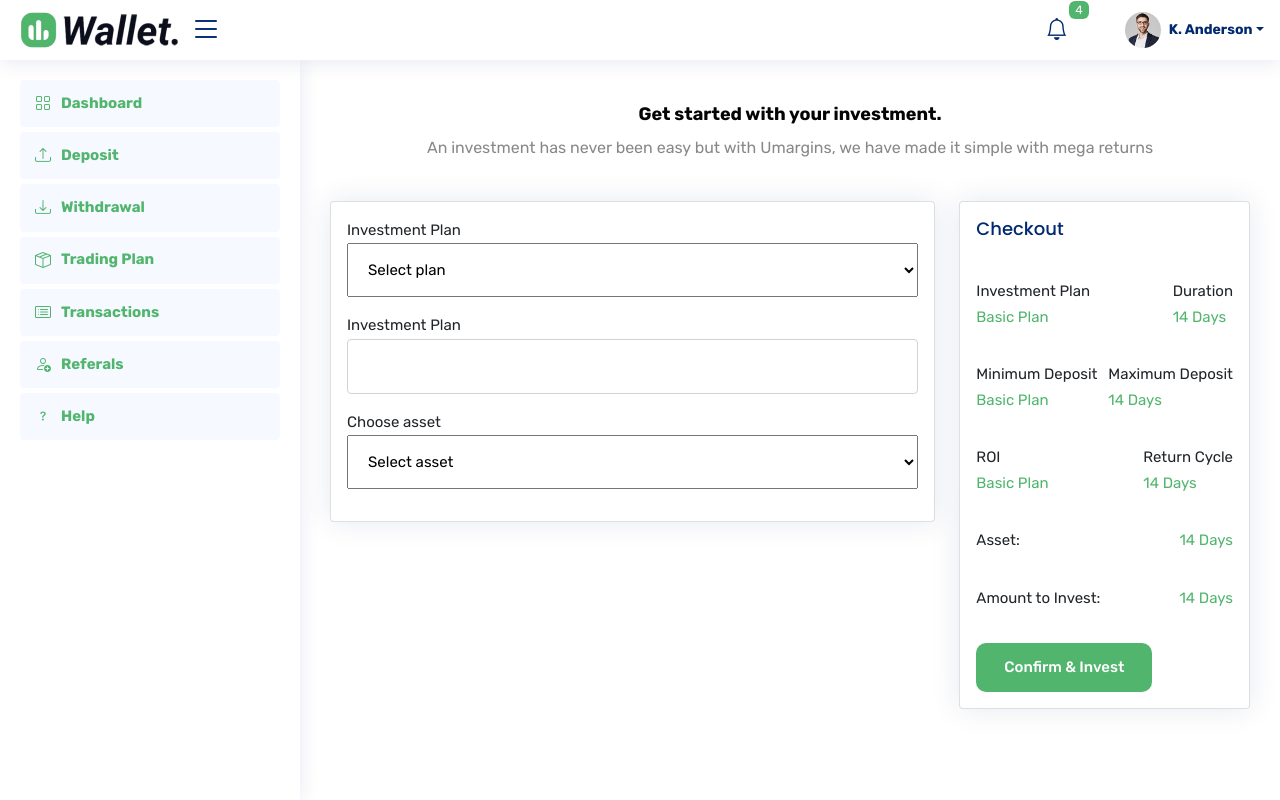
After one commit to razdacoder/dreinvest, a Django app: page /dashboard/investment-plan/ in a window 1280 px wide. The commit adds this page. Run offline with Django 5.2, Linux system fonts and the light colour scheme; some libraries are stand-ins or nearby versions.

Commit message:
New Changes

```diff
--- a/dashboard/urls.py
+++ b/dashboard/urls.py
@@ -11,4 +11,8 @@ urlpatterns = [
         name="reset_password_confirm",
     ),
     path("", views.home, name="dashboard_home"),
+    path("deposit/", views.deposit, name="deposit"),
+    path("withdraw/", views.withdraw, name="withdraw"),
+    path("investment/", views.investment, name="investment"),
+    path("investment-plan/", views.investment_plan, name="investment_plan"),
 ]
--- a/dashboard/views.py
+++ b/dashboard/views.py
@@ -21,3 +21,19 @@ def reset_password_confirm(request, uid, token):
 
 def home(request):
     return render(request, template_name="dashboard/core/home.html")
+
+
+def deposit(request):
+    return render(request, template_name="dashboard/core/deposit.html")
+
+
+def withdraw(request):
+    return render(request, template_name="dashboard/core/withdraw.html")
+
+
+def investment(request):
+    return render(request, template_name="dashboard/core/investment.html")
+
+
+def investment_plan(request):
+    return render(request, template_name="dashboard/core/investment-plan.html")
--- /dev/null
+++ b/templates/dashboard/core/investment-plan.html
@@ -0,0 +1,88 @@
+{% extends 'dashboard/core/dashboard-base.html' %}
+
+{% block dashboard_content %}
+  <main id="main" class="main">
+    <div class="d-flex align-items-center justify-content-center flex-column m-4">
+      <h5>Get started with your investment.</h5>
+      <p>An investment has never been easy but with Umargins, we have made it simple with mega returns</p>
+    </div>
+    <div class="row">
+      <div class="col-8">
+        <div class="card p-3">
+          <div class="mb-3">
+            <label for="form-label">Investment Plan</label>
+            <select class="p-3 w-100" aria-label="Default select example">
+              <option class="text-[#252525]" selected>Select plan</option>
+              <option value="basic">Basic plan</option>
+              <option value="standard">Standard Plan</option>
+              <option value="professional">Professional</option>
+              <option value="expert">Expert</option>
+            </select>
+          </div>
+          <div class="mb-3">
+            <label for="form-label">Investment Plan</label>
+            <input type="number" class="form-control" />
+          </div>
+          <div class="mb-3">
+            <label for="form-label">Choose asset</label>
+            <select class="p-3 w-100" aria-label="Default select example">
+              <option class="text-[#252525]" selected>Select asset</option>
+              <option value="btc">Bitcoin</option>
+              <option value="eth">Ethereum</option>
+              <option value="usdt">USDT</option>
+              <option value="ltc">Litecoin</option>
+              <option value="usdc">USDC</option>
+              <option value="doge">Dogecoin</option>
+            </select>
+          </div>
+        </div>
+      </div>
+      <div class="col-4">
+        <div class="card">
+          <h6 class="card-title p-3">Checkout</h6>
+          <div class="d-flex justify-content-between p-3">
+            <div>
+              <span>Investment Plan</span>
+              <span class="text-primary d-block">Basic Plan</span>
+            </div>
+            <div>
+              <span>Duration</span>
+              <span class="text-primary d-block">14 Days</span>
+            </div>
+          </div>
+          <div class="d-flex justify-content-between p-3">
+            <div>
+              <span>Minimum Deposit</span>
+              <span class="text-primary d-block">Basic Plan</span>
+            </div>
+            <div>
+              <span>Maximum Deposit</span>
+              <span class="text-primary d-block">14 Days</span>
+            </div>
+          </div>
+          <div class="d-flex justify-content-between p-3">
+            <div>
+              <span>ROI</span>
+              <span class="text-primary d-block">Basic Plan</span>
+            </div>
+            <div>
+              <span>Return Cycle</span>
+              <span class="text-primary d-block">14 Days</span>
+            </div>
+          </div>
+          <div class="d-flex justify-content-between p-3">
+            <span>Asset:</span>
+            <span class="text-primary d-block">14 Days</span>
+          </div>
+          <div class="d-flex justify-content-between p-3">
+            <span>Amount to Invest:</span>
+            <span class="text-primary d-block">14 Days</span>
+          </div>
+          <div class="p-3">
+            <a href="" class="btn btn-primary">Confirm & Invest</a>
+          </div>
+        </div>
+      </div>
+    </div>
+  </main>
+{% endblock %}
--- a/templates/dashboard/core/partials/sidebar.html
+++ b/templates/dashboard/core/partials/sidebar.html
@@ -1,7 +1,7 @@
 <aside id="sidebar" class="sidebar">
   <ul class="sidebar-nav" id="sidebar-nav">
     <li class="nav-item">
-      <a class="nav-link" href="index.html">
+      <a class="nav-link" href="{% url 'dashboard_home' %}">
         <i class="bi bi-grid"></i>
         <span>Dashboard</span>
       </a>
@@ -9,7 +9,7 @@
     <!-- End Dashboard Nav -->
 
     <li class="nav-item">
-      <a class="nav-link" href="users-profile.html">
+      <a class="nav-link" href="{% url 'deposit' %}">
         <i class="bi bi-upload"></i>
         <span>Deposit</span>
       </a>
@@ -17,7 +17,7 @@
     <!-- End Profile Page Nav -->
 
     <li class="nav-item">
-      <a class="nav-link" href="pages-faq.html">
+      <a class="nav-link" href="{% url 'withdraw' %}">
         <i class="bi bi-download"></i>
         <span>Withdrawal</span>
       </a>
@@ -25,9 +25,9 @@
     <!-- End F.A.Q Page Nav -->
 
     <li class="nav-item">
-      <a class="nav-link" href="pages-contact.html">
+      <a class="nav-link" href="{% url 'investment' %}">
         <i class="bi bi-box-seam"></i>
-        <span>Tading Plan</span>
+        <span>Trading Plan</span>
       </a>
     </li>
     <!-- End Contact Page Nav -->
```
Also changed, not shown: templates/dashboard/core/deposit.html (+74 -1 lines), templates/dashboard/core/investment.html (added, +11 -0 lines), templates/dashboard/core/withdraw.html (added, +52 -0 lines).
